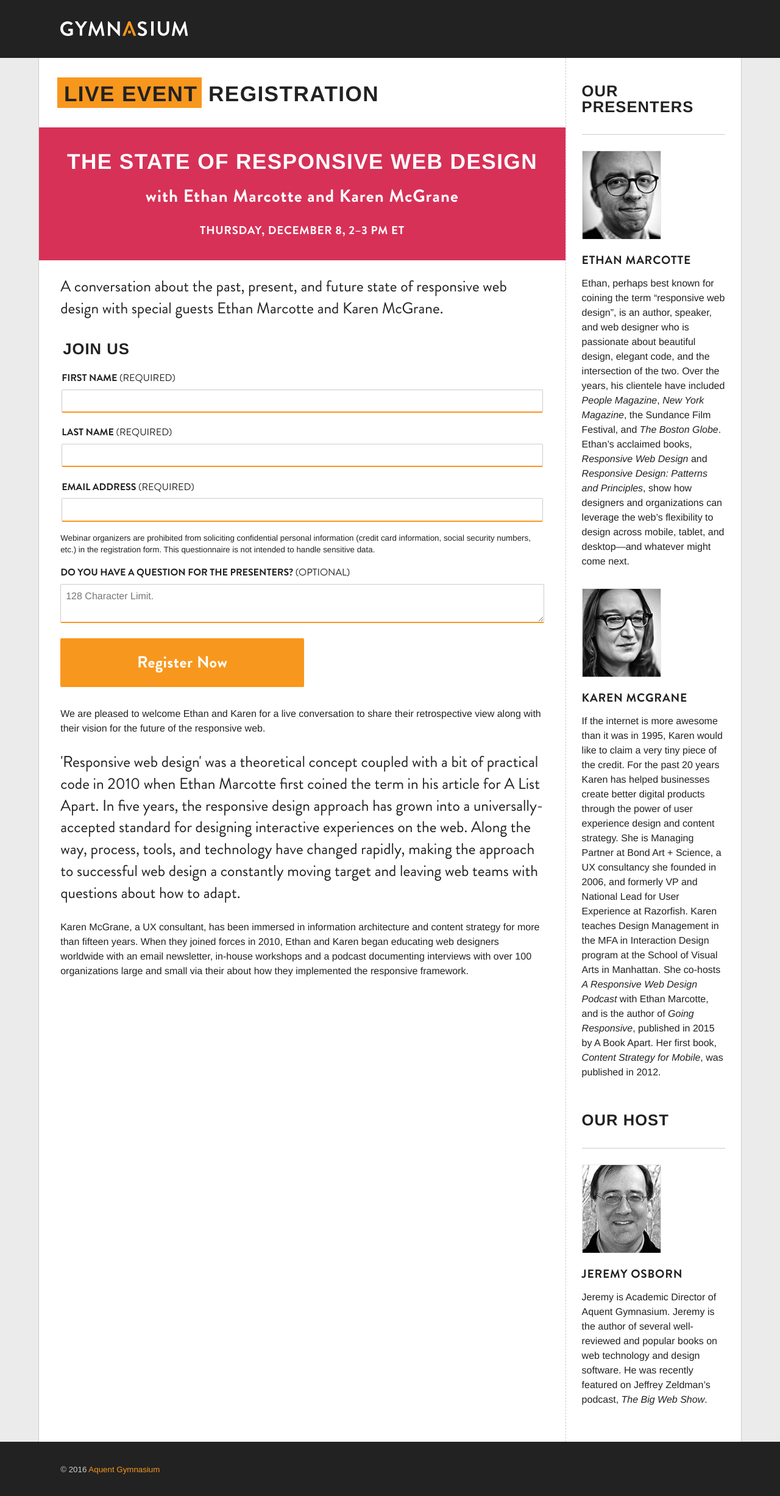
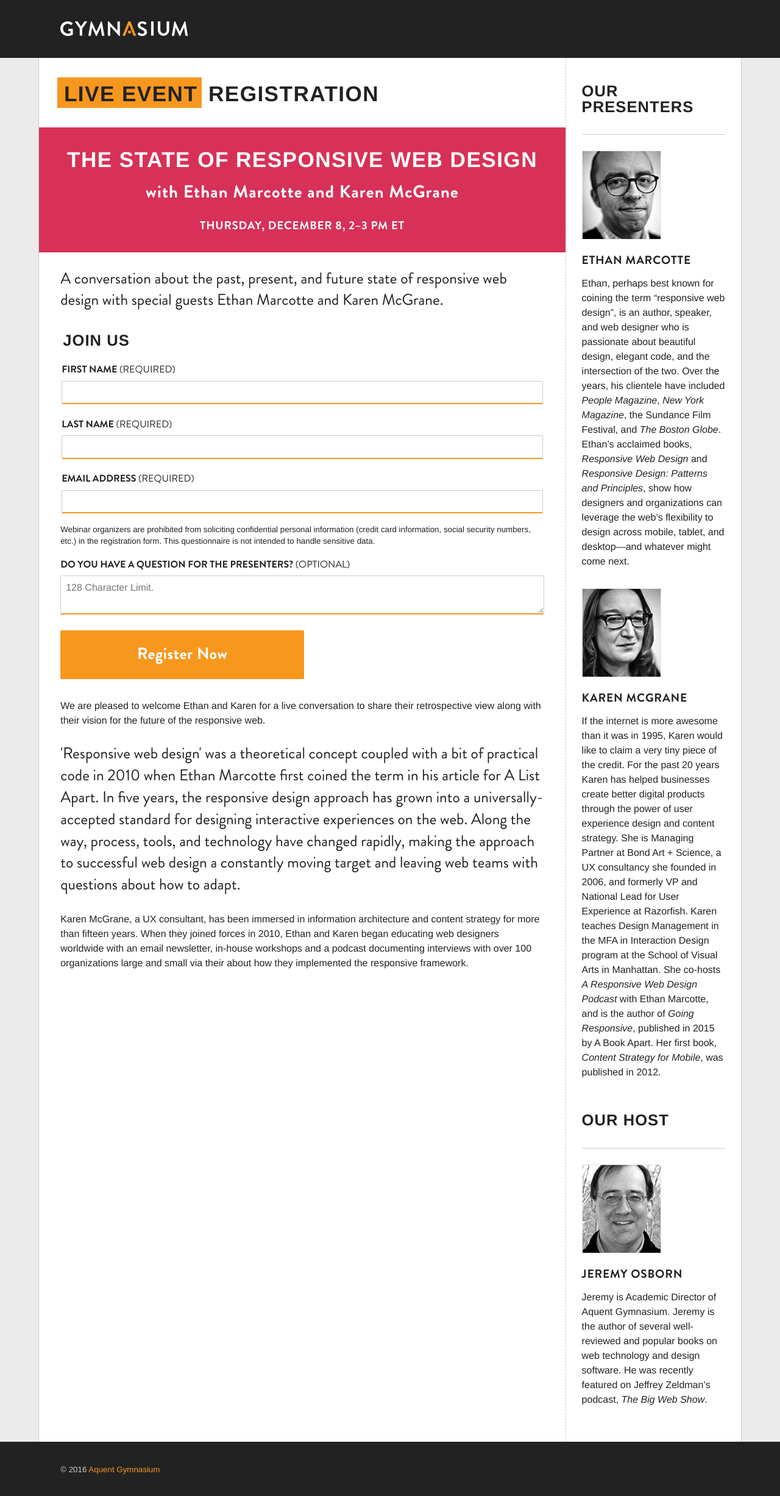
Before and after one commit to gymnasium/CMS, a Jekyll site: the page built from _events/2016-10-31-state_of_responsive.md, in a window 1280 px wide. Shown: the whole page at 61% size. Built offline with Jekyll 4.4.1, drawn with Linux system fonts in a browser that asks for light colours; nearby versions of some CDN libraries; some web fonts are replaced.

Commit message:
make some responsive tweaks

```diff
--- a/css/modern-screen.css
+++ b/css/modern-screen.css
@@ -1,17 +1,6 @@
 html {
   font: 100% sans-serif;
   }
-
-/* mobile first / quick fix / revisit */
-
-@media (min-width: 0) and (max-width: 36em) {
-
-  main p.call-out {
-    font-size: 1.4em;
-    line-height: 1.5;
-    }
-
-}
 
 body {
   color: #222;
@@ -51,7 +40,7 @@
 /* flexible structure / centering mechanism */
 
 .structure {
-  width: 90%;
+  width: 92%;
   max-width: 72em;
   margin: 0 auto;
   }
@@ -166,11 +155,20 @@
   margin-bottom: 1em;
   }
 
-main .call-out {
-  font: normal 1.6em/1.4 brandon-grotesque, "Helvetica Neue", "Helvetica", sans-serif;
+main p.call-out {
+  font: normal 1.4em/1.5 brandon-grotesque, "Helvetica Neue", "Helvetica", sans-serif;
   }
 
-main .small-print {
+@media (min-width: 36em) {
+
+  main p.call-out {
+    font-size: 1.6em;
+    line-height: 1.4;
+    }
+
+}
+
+main p.small-print {
   line-height: 1.2;;
   }
 
@@ -181,7 +179,7 @@
   color: #fff;
   text-align: center;
   background: #d73158;
-  padding: 2.2em;
+  padding: 2em 2.2em;
   margin: 0 -2.2em;
   }
 
@@ -191,7 +189,7 @@
   line-height: 1.2;
   text-transform: uppercase;
   margin-top: 0;
-  margin-bottom: .5em;
+  margin-bottom: .4em;
   }
 
 .event-banner-hero h2 {
@@ -203,6 +201,7 @@
   }
 
 .event-banner-hero h3 {
+  line-height: 1.3;
   text-transform: uppercase;
   margin-top: 0;
   margin-bottom: 0;
@@ -312,7 +311,7 @@
 /* sidebar */
 
 main aside {
-  padding: 0 1.6em 1.6em;
+  padding: 0 2.2em 1.6em;
   box-sizing: border-box;
   }
 
@@ -328,7 +327,7 @@
 main aside {
   float: right;
   width: 25%;
-  padding-top: 1.6em;
+  padding: 1.6em;
   border-left: 1px dashed #ccc;
   margin-left: -1px;
   }
```
